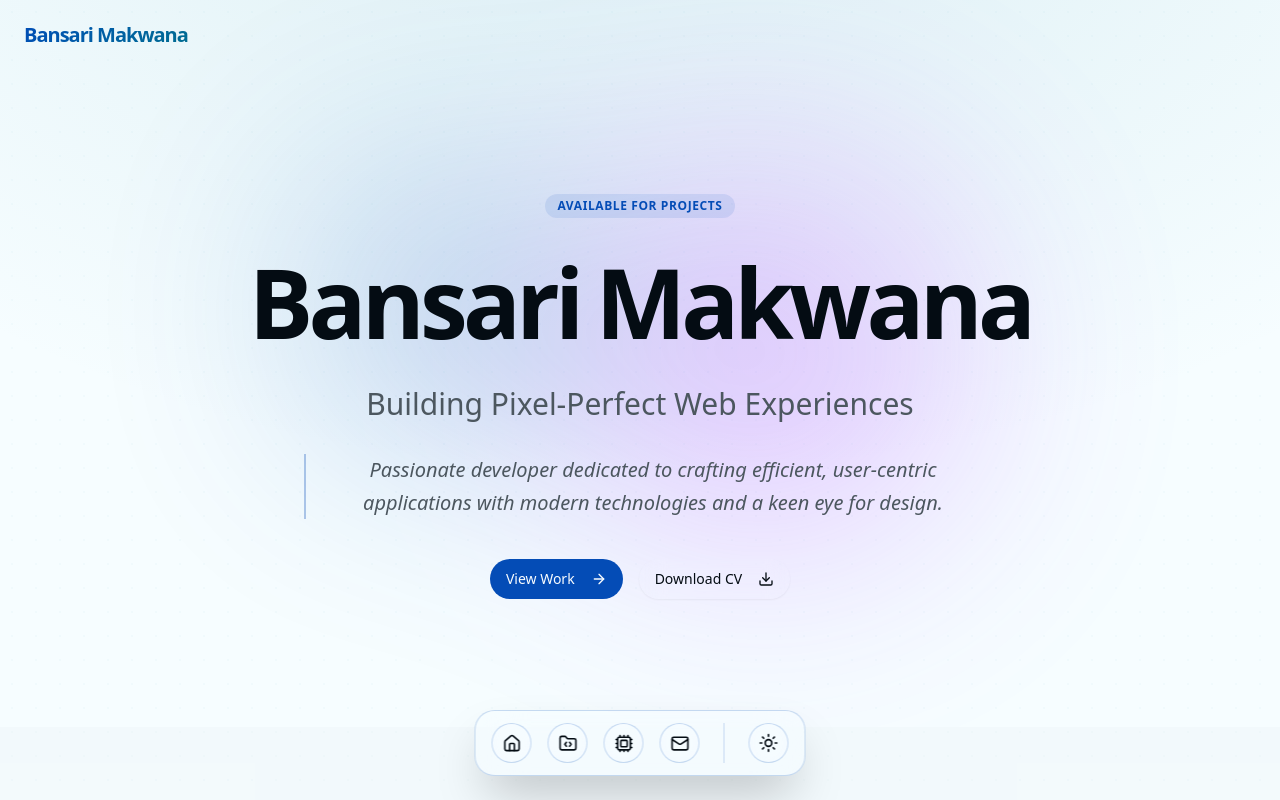
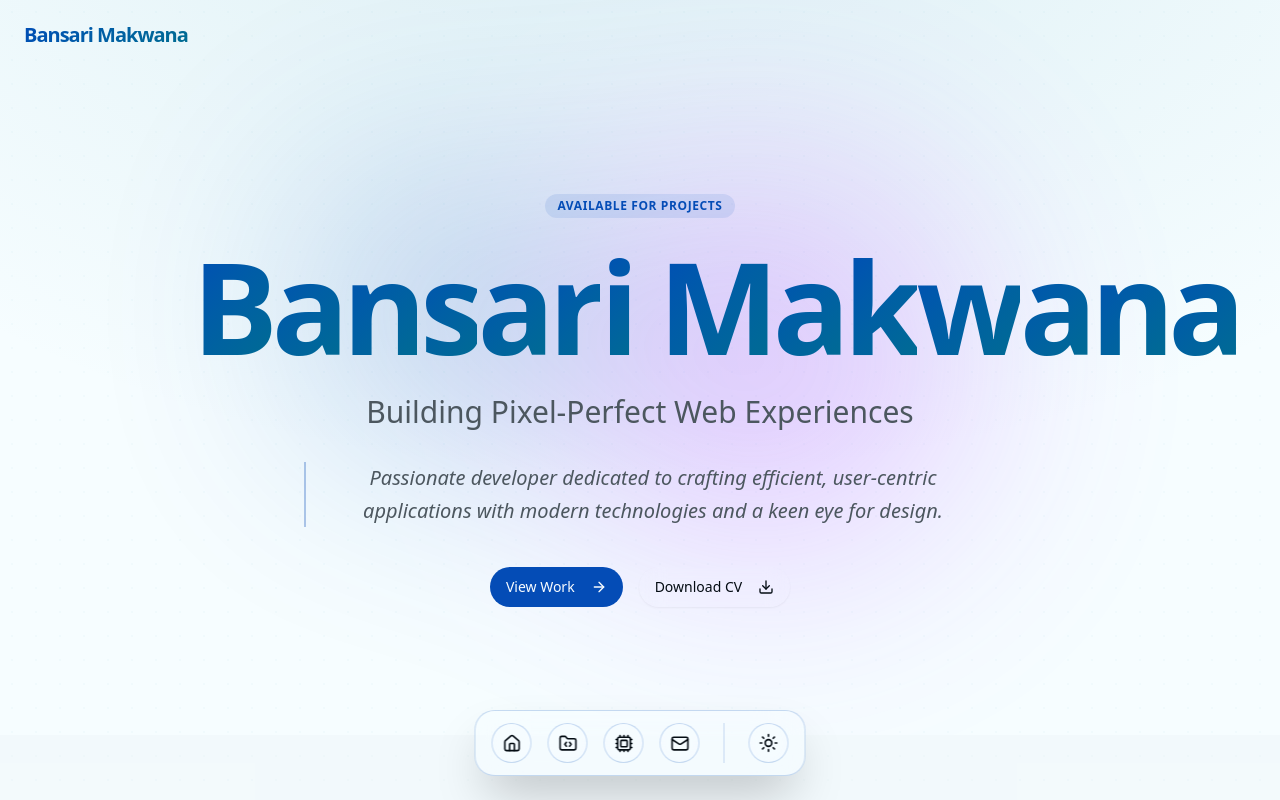
Before and after one commit to MakwBansari/Portfolio, a Next.js app: page / in a window 1280 px wide. Shown: the top 800 px of the page. Built offline with nearby package versions, Linux system fonts and the light colour scheme.

Commit message:
Fix: Ensure Bansari Makwana fits on one line using fluid typography

```diff
--- a/src/components/hero.tsx
+++ b/src/components/hero.tsx
@@ -20,11 +20,11 @@ export function Hero() {
                         </span>
                     </motion.div>
 
-                    <div className="mb-6">
+                    <div className="mb-6 overflow-visible">
                         <motion.h1
                             initial="hidden"
                             animate="visible"
-                            className="text-4xl md:text-7xl lg:text-8xl font-black tracking-tighter leading-tight whitespace-nowrap"
+                            className="text-[clamp(2.5rem,10vw,8rem)] font-black tracking-tighter leading-none whitespace-nowrap inline-block"
                         >
                             {"Bansari Makwana".split("").map((char, index) => (
                                 <motion.span
@@ -39,7 +39,7 @@ export function Hero() {
                                         type: "spring",
                                         stiffness: 150
                                     }}
-                                    className={char === " " ? "inline-block w-4" : "inline-block"}
+                                    className={char === " " ? "inline-block w-[0.2em]" : "inline-block text-gradient"}
                                 >
                                     {char}
                                 </motion.span>
```
